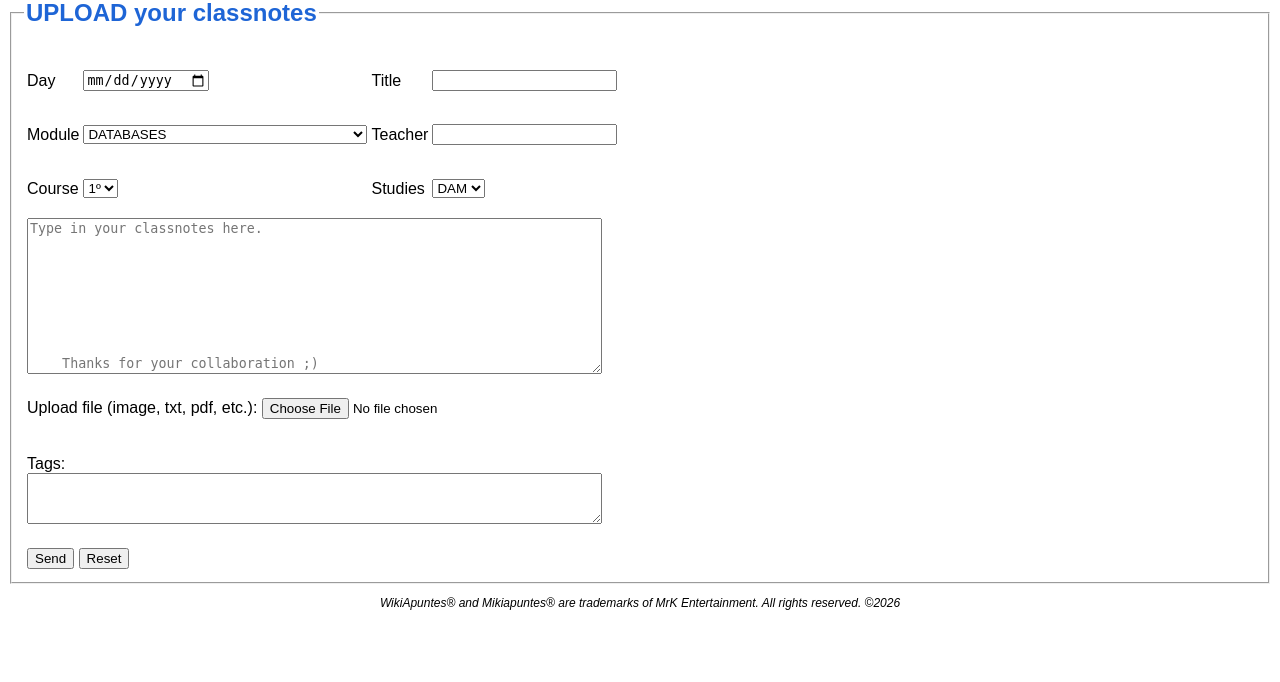
After one commit to Eukeni666/RETO-LENGUAJE-DE-MARCAS, a PHP site: page /1upload.html in a window 1280 px wide. The commit adds this page. Shown: the part 118-800 px from the top of the page. Run offline with PHP 8.4, Linux system fonts and the light colour scheme.

Commit message:
Actualización inicial

```diff
--- /dev/null
+++ b/1upload.html
@@ -0,0 +1,154 @@
+<!DOCTYPE html>
+<html>
+<head>
+    <title> Upload </title>
+    <link rel="stylesheet" type="text/css" href="1upload.css">
+</head>
+<body>
+
+    <!-- ENCABEZADO -->
+
+    <table class="wiki" style="width: 100%;">
+        <tr>
+            <td rowspan="2"><a href="index.html"><img src="img/logo1 4.png" width="90"></a></td>
+            <td>
+                <hr/>
+                <span class="W">W</span><span class="M">M</span>ikiApuntes.com
+            </td>
+        </tr>
+        <tr>
+            <td class="mikeldi"><span class="M"> Mikeldi students </span> source for reliable classnotes
+                <hr/>
+            </td>
+        </tr>
+    </table>
+
+
+    <!-- FIELDSET -->
+
+    <form action="#" method="get">
+        <fieldset class="fieldset1">
+            <legend><h2> UPLOAD your classnotes </h2></legend>
+            <table>
+                <tr>
+                    <td><p> Day </p></td>
+                    <td><input name = "day" type = "date"></td>
+                    <td><p> Title </p></td>
+                    <td><input name = "title" type = "text"></td>
+                </tr>
+                <tr>
+                    <td><p> Module </p></td>
+                    <td><select name = "module">
+                            <optgroup label="DAM 1">
+                                <option value ="data"> DATABASES </option>
+                                <option value = "digi"> DIGITALIZATION </option>
+                                <option value = "deve"> DEVELOPMENT ENVIRONMENTS </option>
+                                <option value = "engl"> ENGLISH </option>
+                                <option value = "peep"> PERSONAL EMPLOYABILITY PATHWAY </option>
+                                <option value = "mala"> MARKUP LANGUAGES </option>
+                                <option value = "php"> PHP </option>
+                                <option value = "prog"> PROGRAMMING </option>
+                                <option value="sust"> SUSTAINABILITY </option>
+                            </optgroup>
+                            <optgroup label="DAM 2">
+                                <option value="dm21"> MODULE 1 </option>
+                                <option value="dm22"> MODULE 2 </option>
+                                <option value="dm23"> MODULE 3 </option>
+                                <option value="dm24"> MODULE 4 </option>
+                                <option value="dm25"> MODULE 5 </option>
+                                <option value="dm26"> MODULE 6 </option>
+                                <option value="dm27"> MODULE 7 </option>
+                                <option value="dm28"> MODULE 8 </option>
+                                <option value="dm29"> MODULE 9 </option>
+                            </optgroup>
+                            <optgroup label="DAW 1">
+                                <option value="dw11"> MODULE 1 </option>
+                                <option value="dw12"> MODULE 2 </option>
+                                <option value="dw13"> MODULE 3 </option>
+                                <option value="dw14"> MODULE 4 </option>
+                                <option value="dw15"> MODULE 5 </option>
+                                <option value="dw16"> MODULE 6 </option>
+                                <option value="dw17"> MODULE 7 </option>
+                                <option value="dw18"> MODULE 8 </option>
+                                <option value="dw19"> MODULE 9 </option>
+                            </optgroup>
+                            <optgroup label="DAW 2">
+                                <option value="dw21"> MODULE 1 </option>
+                                <option value="dw22"> MODULE 2 </option>
+                                <option value="dw23"> MODULE 3 </option>
+                                <option value="dw24"> MODULE 4 </option>
+                                <option value="dw25"> MODULE 5 </option>
+                                <option value="dw26"> MODULE 6 </option>
+                                <option value="dw27"> MODULE 7 </option>
+                                <option value="dw28"> MODULE 8 </option>
+                                <option value="dw29"> MODULE 9 </option>
+                            </optgroup>
+
+                        </select>
+                    <td><p> Teacher </p></td>
+                    <td><input name = "teacher" type = "text"></td>
+                </tr>
+                <tr>
+                    <td><p> Course </p></td>
+                    <td><select name = "course">
+                        <option value = "1"> 1º </option>
+                        <option value="2"> 2º </option>
+                        <option value="3"> 3º </option>
+                    </select>
+                    </td>
+                    <td><p> Studies </p></td>
+                    <td><select name = "studies">
+                        <option value = "DAM"> DAM </option>
+                        <option value = "DAW"> DAW </option>
+                    </select>
+                    </td>
+                </tr>
+                <tr>
+                    <td colspan="4"><textarea cols="69" rows = "10" name="notes" id="" placeholder="Type in your classnotes here.
+
+
+
+
+
+
+
+
+    Thanks for your collaboration ;)"></textarea></td>
+                </tr>
+                <tr>
+                    <td colspan="4">
+                        <p> Upload file (image, txt, pdf, etc.):
+                        <input name = "file" type = "file"></p>
+                    </td>
+                </tr>
+                <tr>
+                    <td colspan="4">
+                        <p> Tags: <br/>
+                            <textarea cols="69" rows="3"></textarea>
+
+                        </p>
+                    </td>
+                </tr>
+                <tr>
+                    <td colspan="4">
+                        <input type = "submit" value="Send">
+                        <input type="reset" value="Reset">
+                    </td>
+                </tr>
+            </table>
+
+        </fieldset>
+
+
+    </form>
+
+
+
+    <!-- FOOTER -->
+
+    <p class="footer"> WikiApuntes® and Mikiapuntes® are trademarks of MrK Entertainment. All rights reserved. ©2026 </p>
+    <br/>
+
+</body>
+
+</html>
--- /dev/null
+++ b/styles.css/1upload.css
@@ -0,0 +1,25 @@
+body {font-family: Arial, Helvetica, sans-serif;}
+
+h1 {text-align: center;}
+
+h3 {text-align: center;}
+
+legend {color: rgb(30, 101, 214);}
+
+.wiki {font-weight: bold;
+font-size: larger;
+background-color: white;}
+
+.mikeldi {font-size: smaller;}
+
+.W {text-decoration: line-through;
+    font-style: italic;
+    color: grey;}
+
+.M {color: rgb(30, 101, 214);}
+
+.footer {
+    font-style: italic;
+    font-size: 12px;
+    text-align: center;
+}
```
Also changed, not shown: 2search.html (added, +60 -0 lines), 3popular.html (added, +69 -0 lines), 4forum.html (added, +59 -0 lines), index.html (+46 -5 lines), styles.css/2search.css (added, +25 -0 lines), styles.css/3popular.css (added, +31 -0 lines), styles.css/4forum.css (added, +27 -0 lines), styles.css/index.css (+27 -3 lines).
